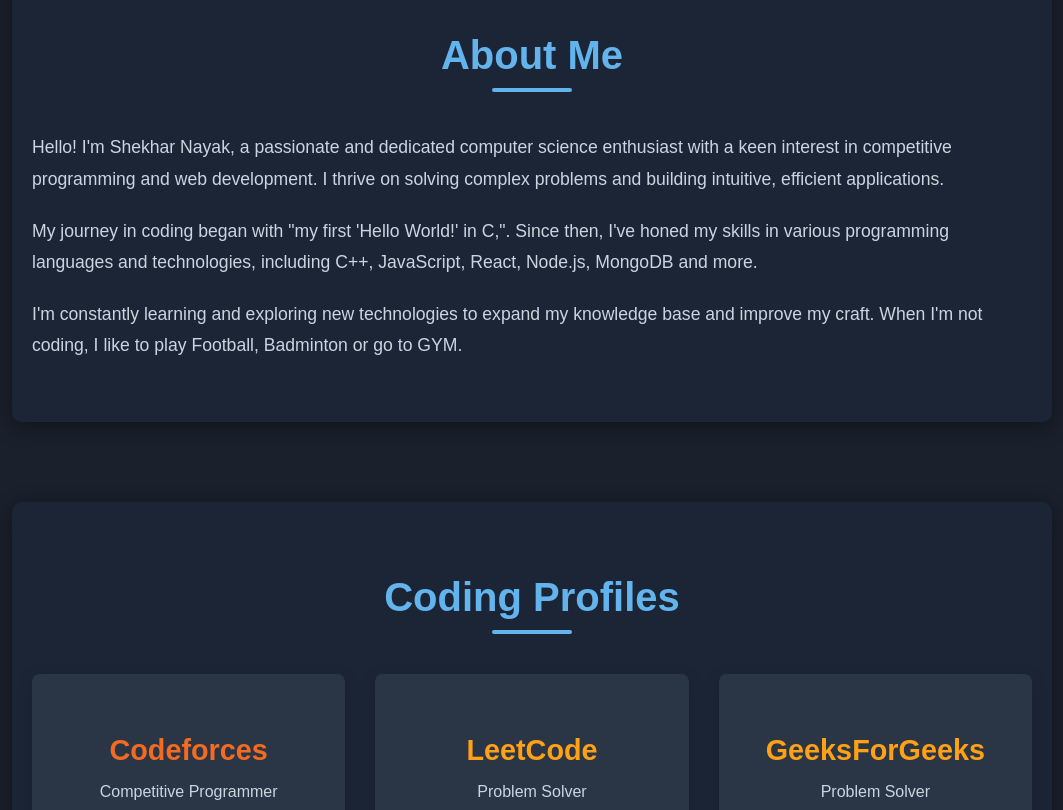
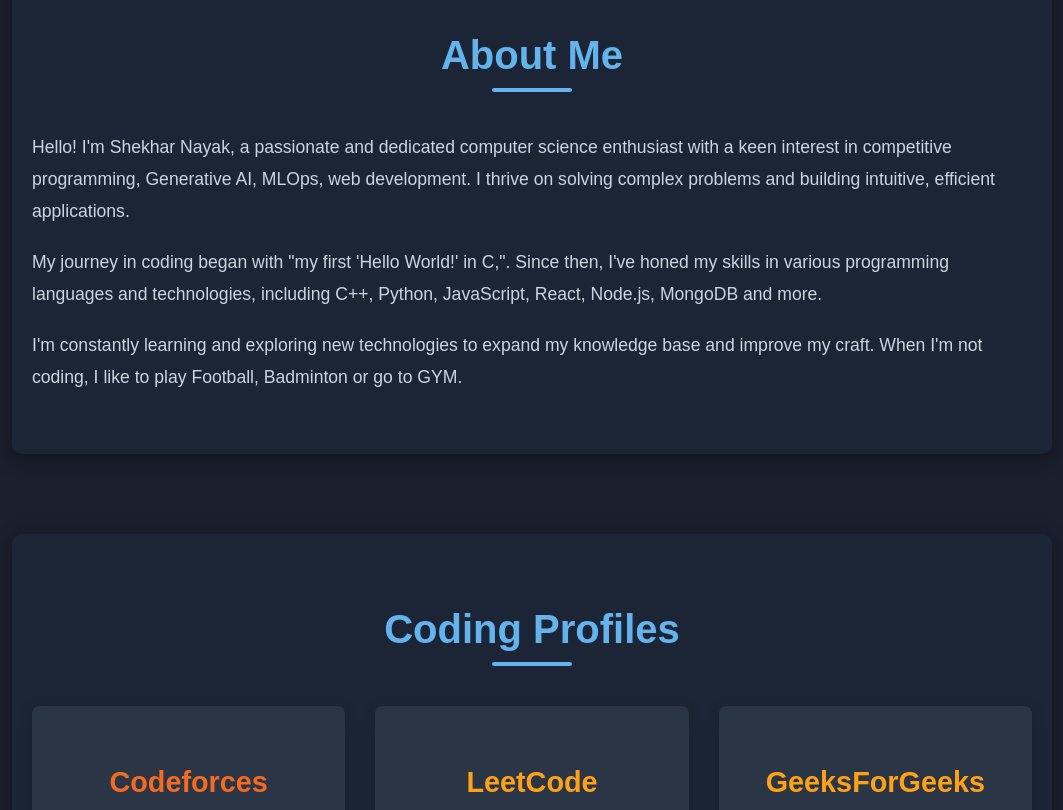
Before and after one commit to ShadowOO7/My-Portfolio, a React (Create React App) app: page / in a window 1280 px wide. Shown: the part 1020-1830 px from the top of the page, without its empty margins (108-1171 px from the left). Built offline with nearby package versions, Linux system fonts and the light colour scheme.

Commit message:
Revise About Me section with new interests and skills
Updated personal introduction to include Generative AI and MLOps, and changed Python in the skills list.

```diff
--- a/src/components/About.js
+++ b/src/components/About.js
@@ -9,10 +9,10 @@
           </div>
           <div className="about-content">
             <p>
-              Hello! I'm Shekhar Nayak, a passionate and dedicated computer science enthusiast with a keen interest in competitive programming and web development. I thrive on solving complex problems and building intuitive, efficient applications.
+              Hello! I'm Shekhar Nayak, a passionate and dedicated computer science enthusiast with a keen interest in competitive programming, Generative AI, MLOps, web development. I thrive on solving complex problems and building intuitive, efficient applications.
             </p>
             <p>
-              My journey in coding began with "my first 'Hello World!' in C,". Since then, I've honed my skills in various programming languages and technologies, including C++, JavaScript, React, Node.js, MongoDB and more.
+              My journey in coding began with "my first 'Hello World!' in C,". Since then, I've honed my skills in various programming languages and technologies, including C++, Python, JavaScript, React, Node.js, MongoDB and more.
             </p>
             <p>
               I'm constantly learning and exploring new technologies to expand my knowledge base and improve my craft. When I'm not coding, I like to play Football, Badminton or go to GYM.
```
